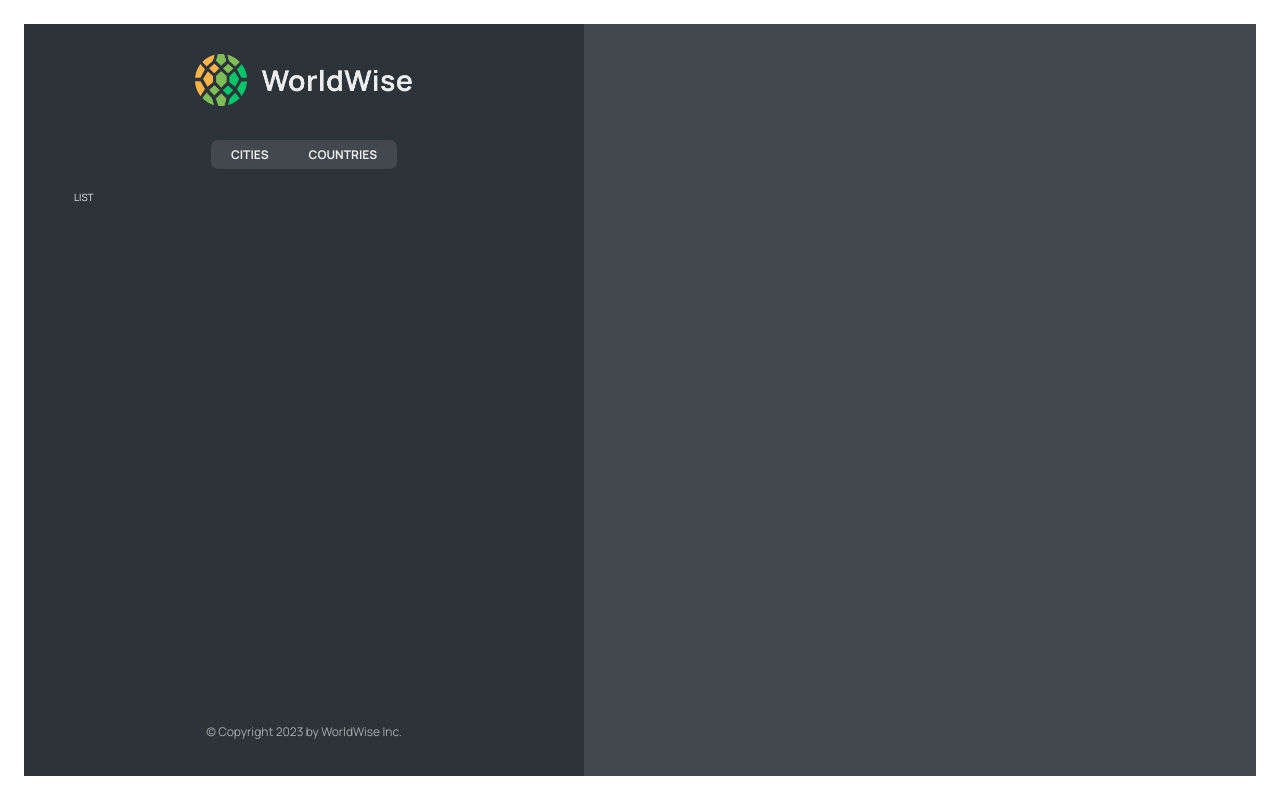
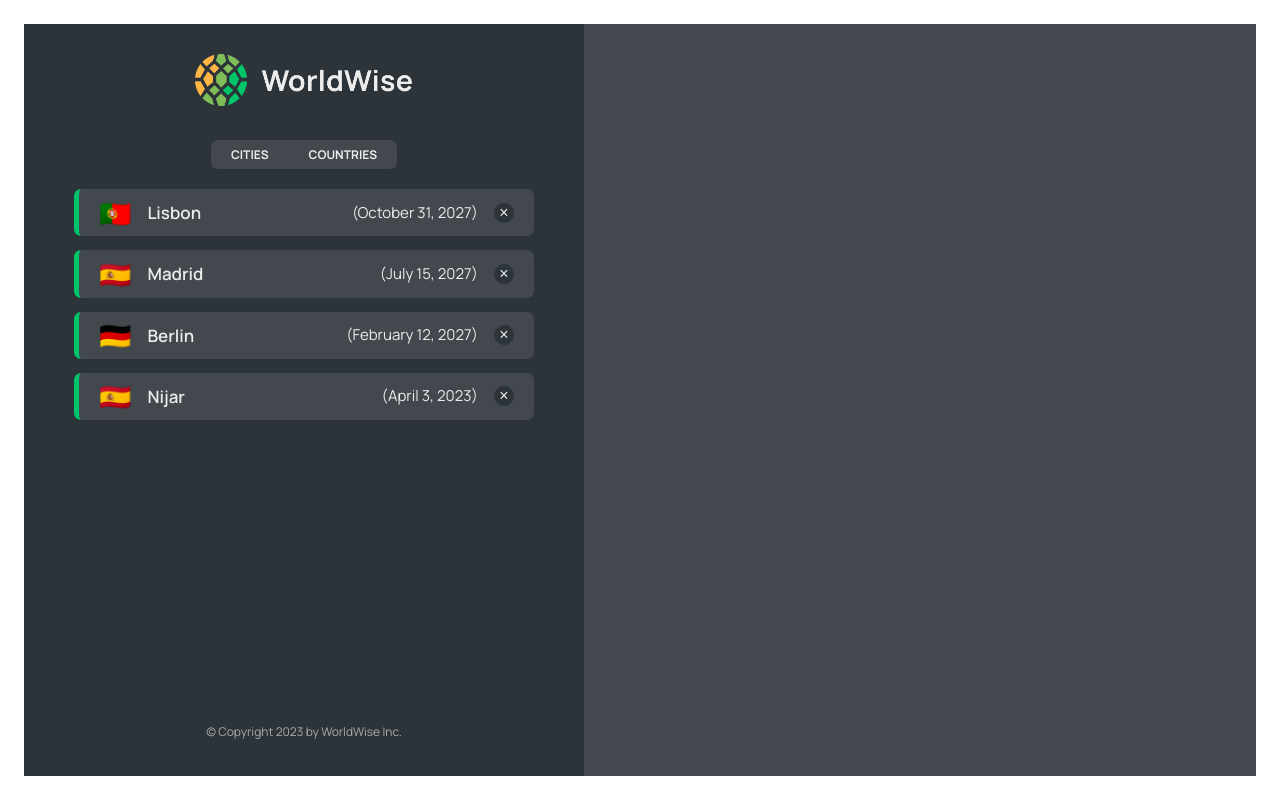
Before and after one commit to GennadiyMostov/World-Wise, a React (Vite) app: page /app in a window 1280 px wide. Built offline with nearby package versions, Linux system fonts and the light colour scheme; data requests are answered from the project's data file.

Commit message:
modify eslint config, add city items logic/props

```diff
--- a/package.json
+++ b/package.json
@@ -8,7 +8,7 @@
     "build": "vite build",
     "lint": "eslint src --ext js,jsx --report-unused-disable-directives --max-warnings 0",
     "preview": "vite preview",
-    "server": "json-server --watch data/cities.json --port 8000 -delay 500"
+    "server": "json-server --watch data/cities.json --port 8000 --delay 500"
   },
   "dependencies": {
     "json-server": "^0.17.3",
--- a/src/App.jsx
+++ b/src/App.jsx
@@ -1,4 +1,5 @@
 import { BrowserRouter, Routes, Route } from 'react-router-dom';
+import { useState, useEffect } from 'react';
 
 import FourOhFour from './pages/FourOhFour/FourOhFour';
 import Product from './pages/Product/Product';
@@ -8,7 +9,28 @@
 import Login from './pages/Login/Login';
 import CityList from './components/CityList/CityList';
 
+const BASE_URL = 'http://localhost:8000';
+
 const App = () => {
+  const [cities, setCities] = useState([]);
+  const [isLoading, setIsLoading] = useState(false);
+
+  useEffect(() => {
+    const fetchData = async () => {
+      try {
+        setIsLoading(true);
+        const res = await fetch(`${BASE_URL}/cities`);
+        const data = await res.json();
+        setCities(data);
+      } catch {
+        alert('Error Fetching Data, Check Your Connect And Try Again');
+      } finally {
+        setIsLoading(false);
+      }
+    };
+    fetchData();
+  }, []);
+
   return (
     <BrowserRouter>
       <Routes>
@@ -17,8 +39,14 @@
         <Route path='pricing' element={<Pricing />} />
         <Route path='/login' element={<Login />} />
         <Route path='app' element={<AppLayout />}>
-          <Route index element={<CityList />} />
-          <Route path='cities' element={<CityList />} />
+          <Route
+            index
+            element={<CityList cities={cities} isLoading={isLoading} />}
+          />
+          <Route
+            path='cities'
+            element={<CityList cities={cities} isLoading={isLoading} />}
+          />
           <Route path='countries' element={<p>List of Coutries Here</p>} />
           <Route path='form' element={<p>Form</p>} />
         </Route>
--- /dev/null
+++ b/src/components/CityItem/CityItem.jsx
@@ -0,0 +1,23 @@
+import styles from './CityItem.module.css';
+
+const formatDate = (date) =>
+  new Intl.DateTimeFormat('en', {
+    day: 'numeric',
+    month: 'long',
+    year: 'numeric',
+  }).format(new Date(date));
+
+const CityItem = ({ city }) => {
+  const { cityName, emoji, date } = city;
+
+  return (
+    <li className={styles.cityItem}>
+      <span className={styles.emoji}>{emoji}</span>
+      <h3 className={styles.name}>{cityName}</h3>
+      <time className={styles.date}>({formatDate(date)})</time>
+      <button className={styles.deleteBtn}>&times;</button>
+    </li>
+  );
+};
+
+export default CityItem;
--- a/src/components/CityList/CityList.jsx
+++ b/src/components/CityList/CityList.jsx
@@ -1,7 +1,19 @@
 import styles from './CityList.module.css';
+import Spinner from '../Spinner/Spinner';
+import CityItem from '../CityItem/CityItem';
 
-const CityList = () => {
-  return <ul className={styles.cityList}>LIST</ul>;
+const CityList = ({ cities, isLoading }) => {
+  if (isLoading) return <Spinner />;
+
+  return (
+    <ul className={styles.cityList}>
+      {cities.map((city) => {
+        return <CityItem city={city} key={city.id} />;
+      })}
+    </ul>
+  );
 };
 
 export default CityList;
+
+CityList.propTypes = {};
```
Also changed, not shown: .eslintrc.cjs.
